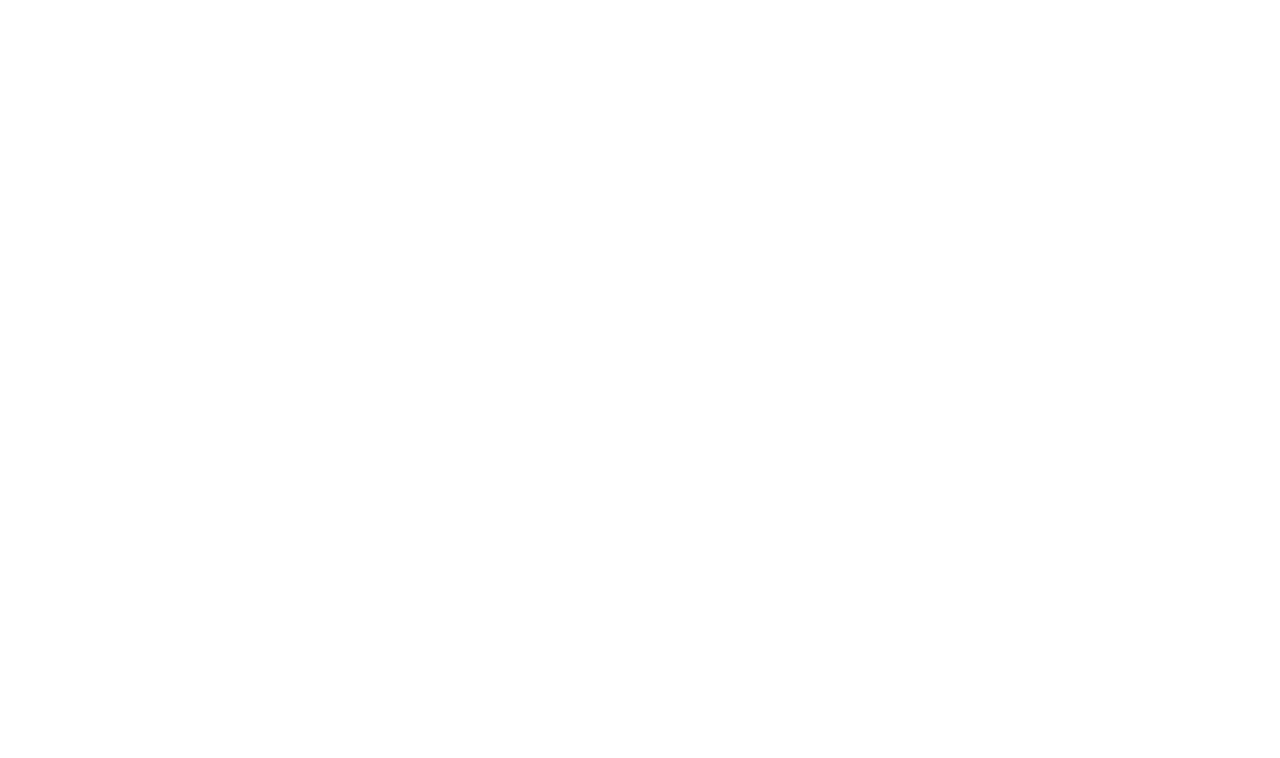
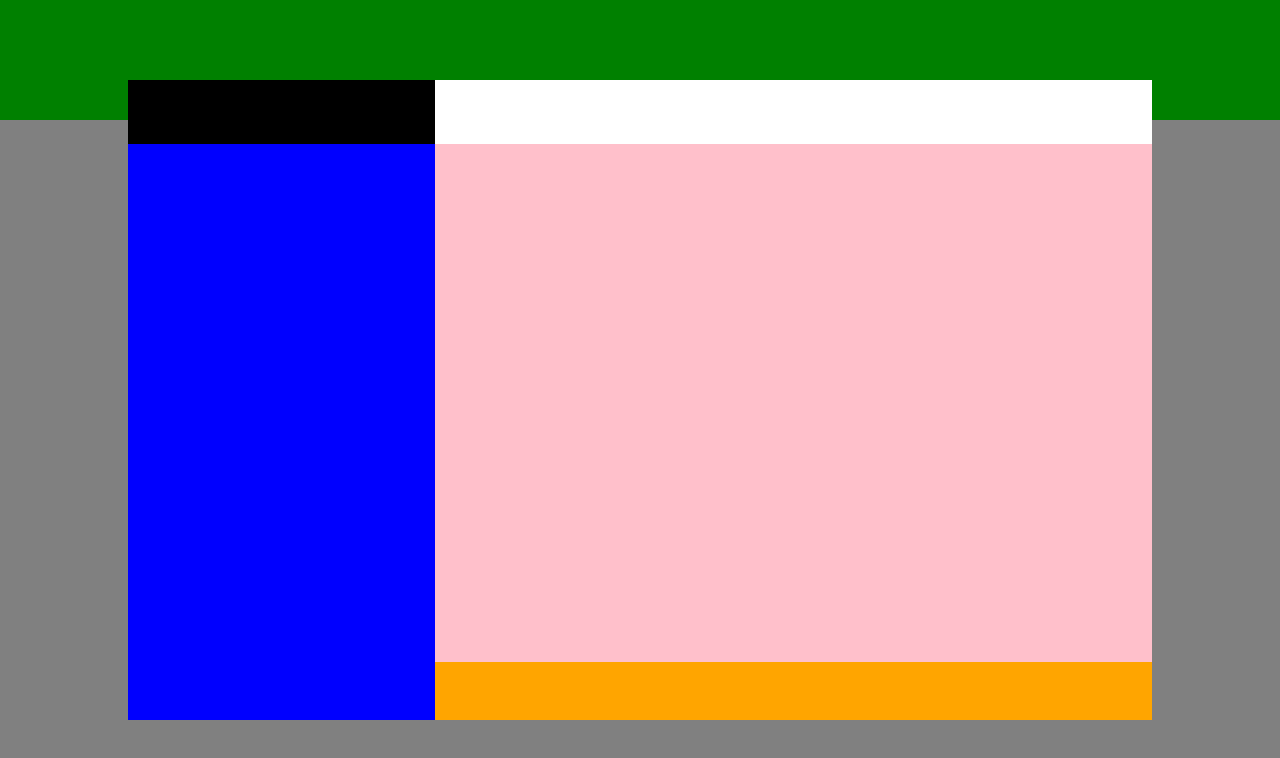
Before and after one commit to trustnodesox/vue-boolzapp, a plain HTML site: page index.html in a window 1280 px wide. Drawn offline with Linux system fonts and the light colour scheme.

Commit message:
fine layout

```diff
--- a/index.html
+++ b/index.html
@@ -7,7 +7,44 @@
   </head>
   <body>
     <div id="#root">
+      <div class="container">
+        <div class="top-green">
 
+        </div>
+        <div class="flexbox">
+
+        <div class="window">
+          <div class="navbar">
+            <div class="navbar left">
+              <div class="propic">
+
+              </div>
+              <div class="propic-icons">
+
+              </div>
+            </div>
+            <div class="navbar right">
+              <div class="contact">
+
+              </div>
+              <div class="contact-actions">
+
+              </div>
+            </div>
+          </div>
+          <div class="main">
+            <div class="contacts">
+
+            </div>
+            <div class="chat">
+              <div class="write">
+
+              </div>
+            </div>
+          </div>
+        </div>
+      </div>
+    </div>
     </div>
   </body>
 </html>
--- a/master.css
+++ b/master.css
@@ -0,0 +1,82 @@
+*{
+  margin: 0;
+  padding: 0;
+  box-sizing: border-box;
+}
+
+.container{
+  display: flex;
+  align-items: center;
+  justify-content: center;
+  background-color: grey;
+  height: 100vh;
+  width: 100vw;
+}
+
+.top-green{
+  position: fixed;
+  top: 0;
+  left: 0;
+  width: 100%;
+  height: 15%;
+  background-color: green;
+}
+
+.flexbox{
+  display: flex;
+  align-items: center;
+  justify-content: center;
+  width: 100%;
+  height: 100%;
+  z-index: 2;
+}
+
+.window{
+  background-color: red;
+  width: 80%;
+  height: 80%;
+}
+
+.navbar{
+  display: flex;
+  height: 10%;
+  width: 100%;
+  background-color: white;
+}
+
+.left{
+  width: 30%;
+  height: 100%;
+  background-color: black;
+}
+
+.right{
+  width: 70%;
+}
+
+.main{
+  display: flex;
+  width: 100%;
+  height: 90%;
+  background-color: blue;
+}
+
+.contacts{
+  height: 100%;
+  width: 30%;
+}
+
+.chat{
+  display: flex;
+  flex-direction: column
+  height: 100%;
+  width: 70%;
+  background-color: pink;
+}
+
+.write{
+  align-self: flex-end;
+  width: 100%;
+  height: 10%;
+  background-color: orange;
+}
```
